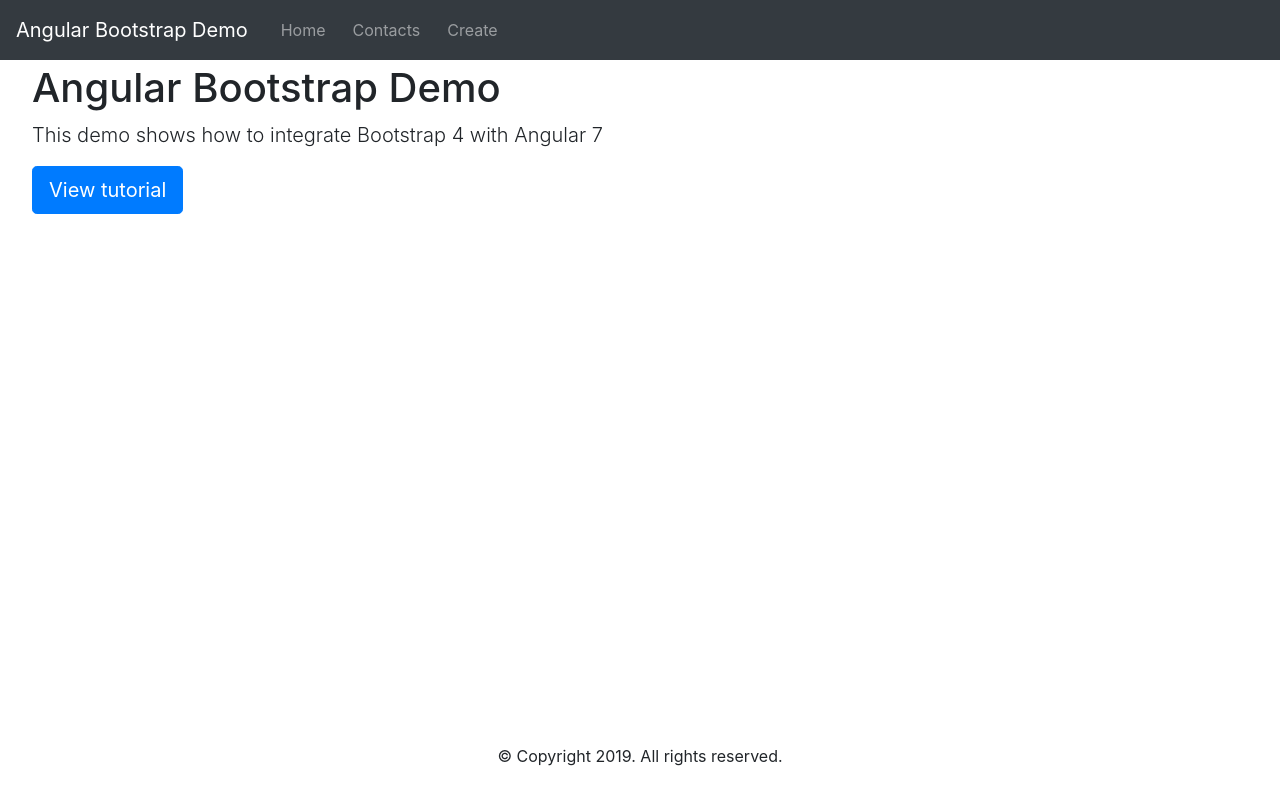
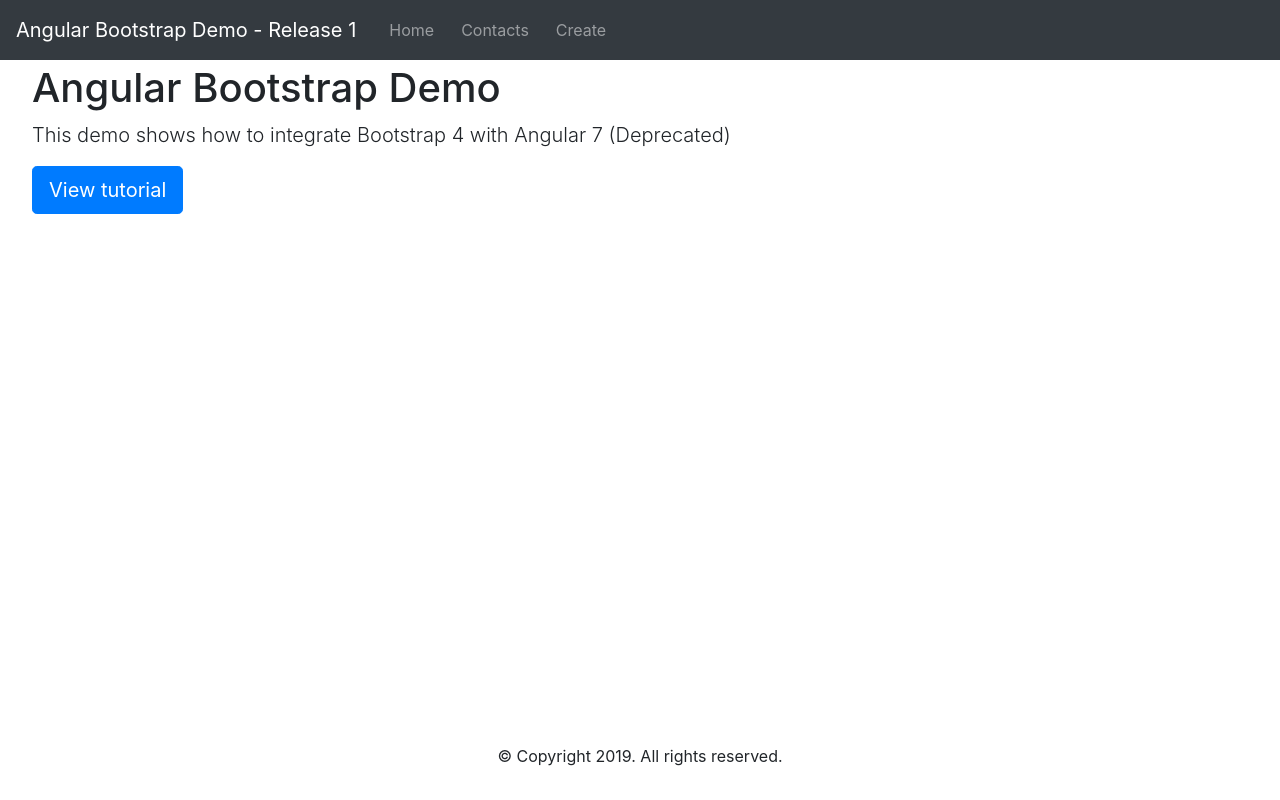
Before and after one commit to esparta86/angularfrontend, an Angular app: page /home in a window 1280 px wide. Built offline with nearby package versions, Linux system fonts and the light colour scheme.

Commit message:
Updated some values

```diff
--- a/src/app/header/header.component.html
+++ b/src/app/header/header.component.html
@@ -1,5 +1,5 @@
 <nav class="navbar navbar-expand-md bg-dark navbar-dark fixed-top">
-  <a class="navbar-brand" href="#">Angular Bootstrap Demo</a>
+  <a class="navbar-brand" href="#">Angular Bootstrap Demo - Release 1</a>
   <button class="navbar-toggler" type="button" data-toggle="collapse" data-target="#navbarCollapse" aria-controls="navbarCollapse"
     aria-expanded="false" aria-label="Toggle navigation">
     <span class="navbar-toggler-icon"></span>
--- a/src/app/home/home.component.html
+++ b/src/app/home/home.component.html
@@ -1,7 +1,7 @@
 <div class="jumbotron" style="background-color: #fff; height: calc(95vh);">
   <h1>Angular Bootstrap Demo</h1>
   <p class="lead">
-    This demo shows how to integrate Bootstrap 4 with Angular 7
+    This demo shows how to integrate Bootstrap 4 with Angular 7 (Deprecated)
   </p>
   <a class="btn btn-lg btn-primary" href="" role="button">View tutorial</a>
 </div>
```
